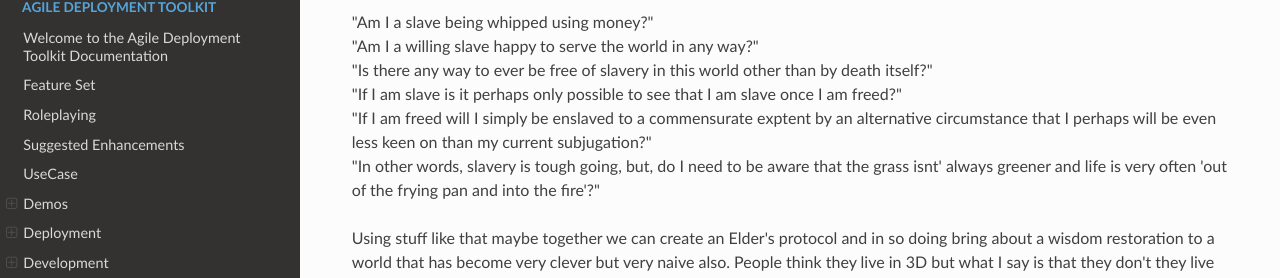
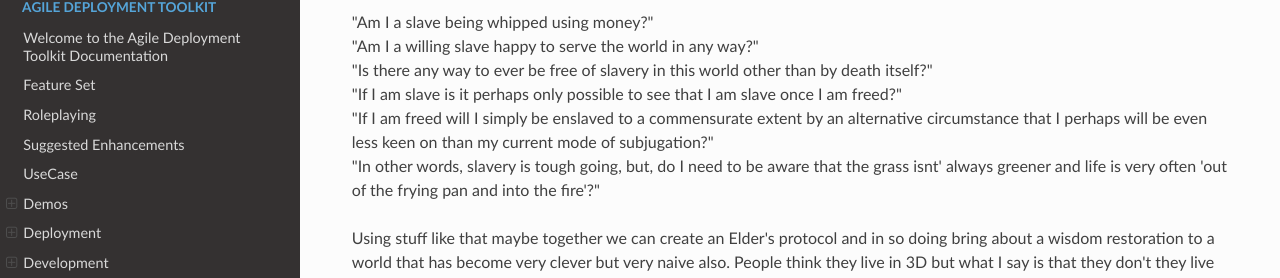
Before and after one commit to wintersys-dev/adt-documentation, an MkDocs documentation site: the page built from docs/The Wisdom of the Elders/description.md, in a window 1280 px wide and 900 px high, scrolled down 2700 px. Shown: the part 364-642 px from the top of the window. Built offline with MkDocs 1.6.1, drawn with Linux system fonts in a browser that asks for light colours; nearby versions of some CDN libraries.

Commit message:
Update description.md

```diff
--- a/docs/The Wisdom of the Elders/description.md
+++ b/docs/The Wisdom of the Elders/description.md
@@ -16,7 +16,7 @@ And so if you are an elder what I am imploring you to do is impart your wisdom i
 "Am I a willing slave happy to serve the world in any way?"
 "Is there any way to ever be free of slavery in this world other than by death itself?"
 "If I am slave is it perhaps only possible to see that I am slave once I am freed?"
-"If I am freed will I simply be enslaved to a commensurate exptent by an alternative circumstance that I perhaps will be even less keen on than my current subjugation?"
+"If I am freed will I simply be enslaved to a commensurate extent by an alternative circumstance that I perhaps will be even less keen on than my current mode of subjugation?"
 "In other words, slavery is tough going, but, do I need to be aware that the grass isnt' always greener and life is very often 'out of the frying pan and into the fire'?"
 
 Using stuff like that maybe together we can create an Elder's protocol and in so doing bring about a wisdom restoration to a world that has become very clever but very naive also. People think they live in 3D but what I say is that they don't they live in 1D. 1D works like this, "does it make me money for doing nowt", "OK, I am interested". "Does it cost me money for getting nowt?" "OK I am not interested". This is a one dimensional society now and if you are prepared to live in 1D, go for it, but some of us want a vision which is beyond the bottom line.
```
